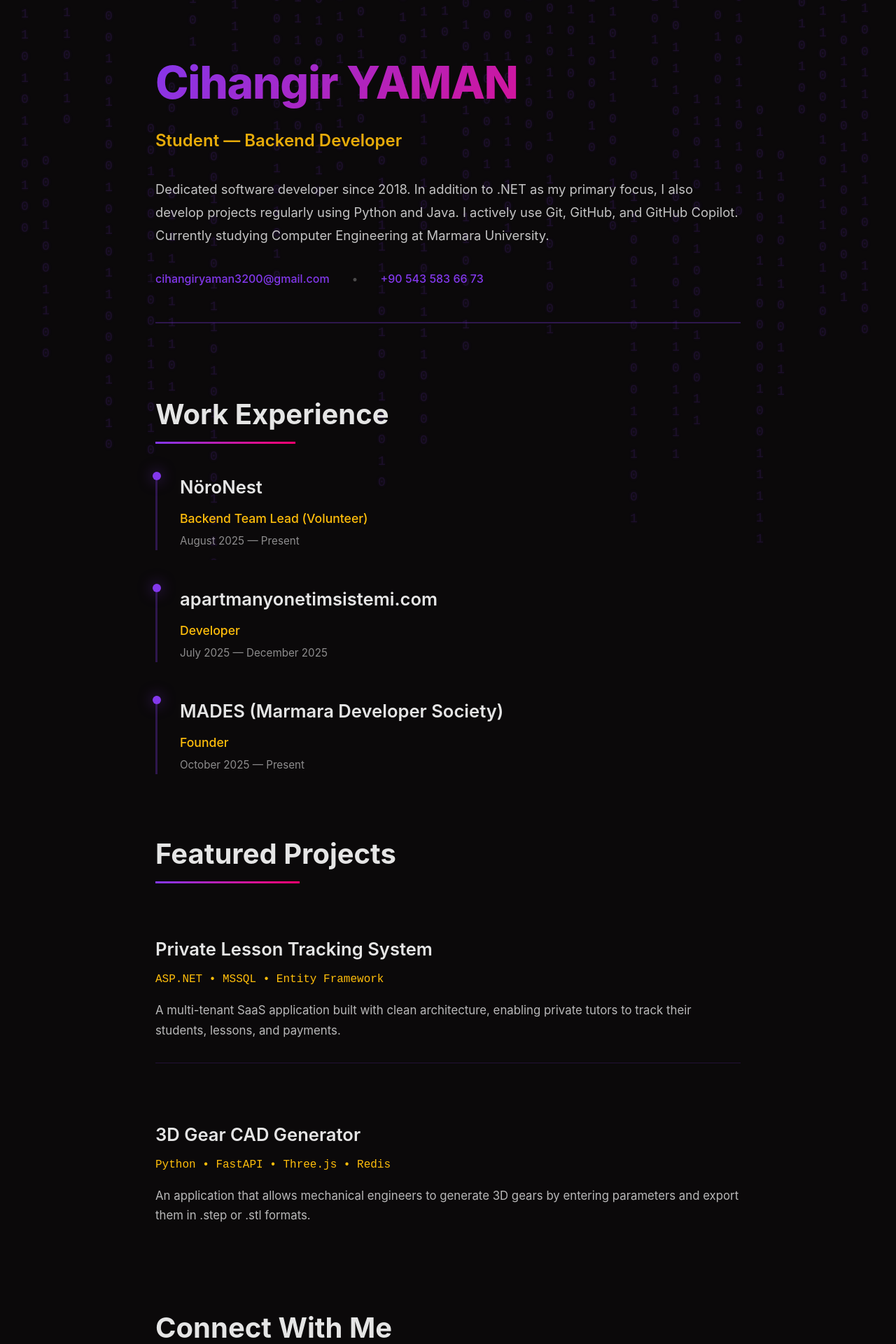
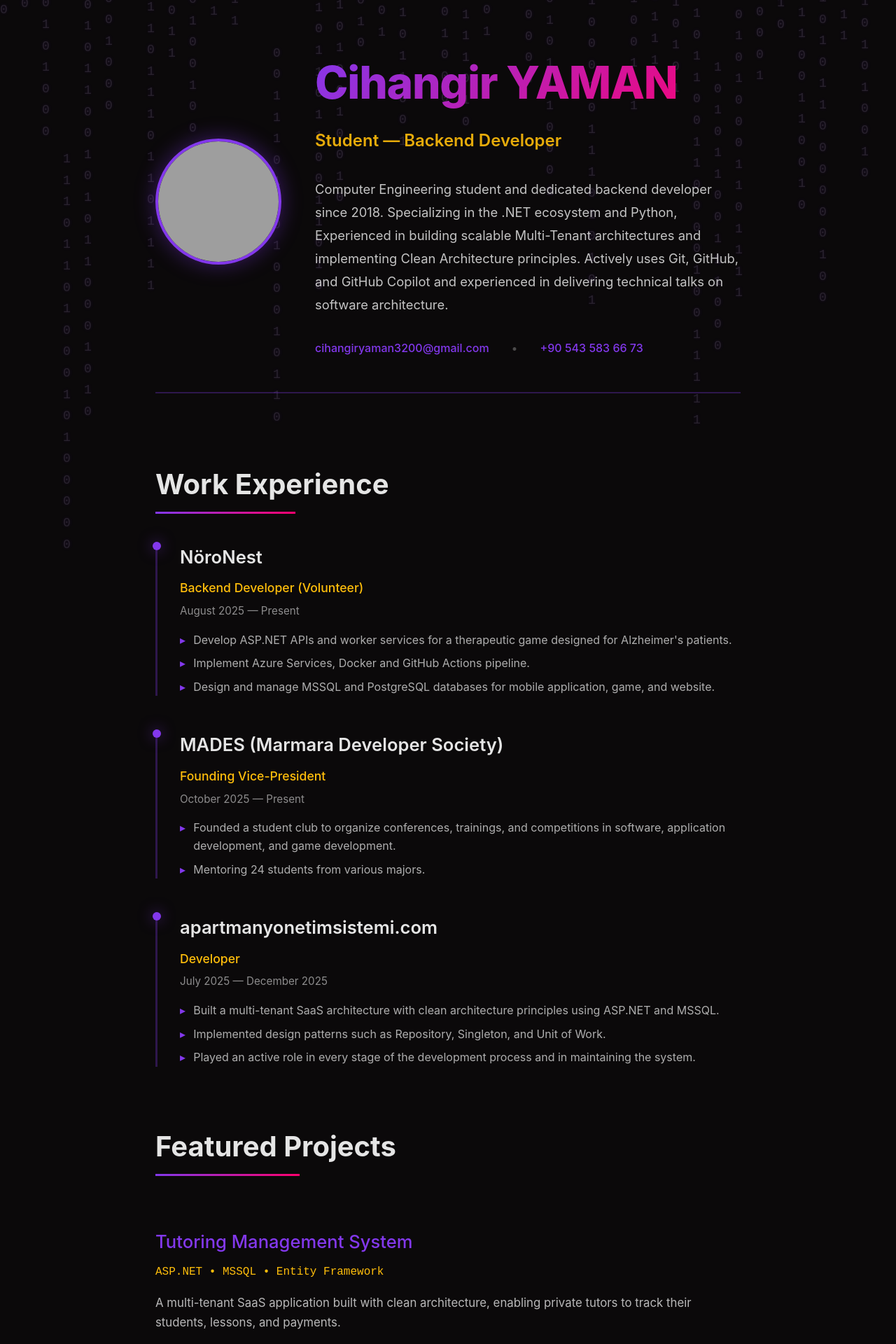
Before and after one commit to cihangiryaman/vps_demo, a FastAPI app: page / in a window 1280 px wide. Shown: the top 1920 px of the page at 70% size. Run offline with FastAPI, Linux system fonts and the light colour scheme; grey boxes are pictures that could not be loaded.

Commit message:
Revise hero section and experience/projects
Updated profile information and styling in the hero section. Added new experience and project details.

```diff
--- a/templates/index.html
+++ b/templates/index.html
@@ -38,7 +38,7 @@
             top: -100%;
             font-family: 'Courier New', monospace;
             font-size: 18px;
-            color: #8338EC;
+            color: #d3b4fa;
             opacity: 0.15;
             animation: fall linear infinite;
             text-shadow: 0 0 5px #8338EC;
@@ -64,6 +64,33 @@
             border-bottom: 2px solid rgba(131, 56, 236, 0.3);
             padding-bottom: 3rem;
             animation: fadeInUp 0.8s ease;
+        }
+
+        .hero-content {
+            display: flex;
+            align-items: center;
+            gap: 3rem;
+        }
+
+        .profile-photo {
+            width: 180px;
+            height: 180px;
+            border-radius: 50%;
+            object-fit: cover;
+            border: 4px solid #8338EC;
+            box-shadow: 0 0 30px rgba(131, 56, 236, 0.4);
+            flex-shrink: 0;
+            transition: all 0.3s ease;
+        }
+
+        .profile-photo:hover {
+            border-color: #FF006E;
+            box-shadow: 0 0 40px rgba(255, 0, 110, 0.5);
+            transform: scale(1.05);
+        }
+
+        .hero-text {
+            flex: 1;
         }
 
         .hero h1 {
@@ -208,6 +235,27 @@
             font-weight: 400;
         }
 
+        .experience-item .description {
+            margin-top: 1rem;
+            padding-left: 1.2rem;
+            list-style: none;
+        }
+
+        .experience-item .description li {
+            font-size: 1rem;
+            color: rgba(229, 229, 229, 0.75);
+            line-height: 1.6;
+            margin-bottom: 0.5rem;
+            position: relative;
+        }
+
+        .experience-item .description li::before {
+            content: '▸';
+            position: absolute;
+            left: -1.2rem;
+            color: #8338EC;
+        }
+
         /* Project Items */
         .project-item {
             margin-bottom: 3rem;
@@ -348,6 +396,20 @@
                 margin-bottom: 4rem;
             }
 
+            .hero-content {
+                flex-direction: column;
+                text-align: center;
+            }
+
+            .profile-photo {
+                width: 150px;
+                height: 150px;
+            }
+
+            .contact-info {
+                justify-content: center;
+            }
+
             .hero h1 {
                 font-size: 2.5rem;
             }
@@ -395,35 +457,58 @@
 <main>
     <!-- Hero Section -->
     <header class="hero">
+        <div class="hero-content">
+            <img src="Vesikalık-5.png" alt="Cihangir Yaman" class="profile-photo">
+            <div class="hero-text">
                 <h1>Cihangir YAMAN</h1>
         <p class="title">Student — Backend Developer</p>
         <p class="bio">
-            Dedicated software developer since 2018. In addition to .NET as my primary focus, I also develop projects regularly using Python and Java. I actively use Git, GitHub, and GitHub Copilot. Currently studying Computer Engineering at Marmara University.
-        </p>
+            Computer Engineering student and dedicated backend developer
+            since 2018. Specializing in the .NET ecosystem and Python,
+            Experienced in building scalable Multi-Tenant architectures and
+            implementing Clean Architecture principles. Actively uses Git, GitHub,
+            and GitHub Copilot and experienced in delivering technical talks on
+            software architecture.        </p>
         <div class="contact-info">
             <a href="mailto:cihangiryaman3200@gmail.com">cihangiryaman3200@gmail.com</a>
             <span class="separator">•</span>
             <a href="tel:+905435836673">+90 543 583 66 73</a>
             </div>
+        </div>
+        </div>
     </header>
 
     <!-- Work Experience -->
     <section>
-        <h2 class="section-title">Work Experience<h2>
+        <h2 class="section-title">Work Experience</h2>
         <div class="experience-item">
             <h3>NöroNest</h3>
-            <p class="role">Backend Team Lead (Volunteer)</p>
+            <p class="role">Backend Developer (Volunteer)</p>
             <p class="period">August 2025 — Present</p>
+            <ul class="description">
+                <li>Develop ASP.NET APIs and worker services for a therapeutic game designed for Alzheimer's patients.</li>
+                <li>Implement Azure Services, Docker and GitHub Actions pipeline.</li>
+                <li>Design and manage MSSQL and PostgreSQL databases for mobile application, game, and website.</li>
+            </ul>
+        </div>
+        <div class="experience-item">
+            <h3>MADES (Marmara Developer Society)</h3>
+            <p class="role">Founding Vice-President</p>
+            <p class="period">October 2025 — Present</p>
+            <ul class="description">
+                <li>Founded a student club to organize conferences, trainings, and competitions in software, application development, and game development.</li>
+                <li>Mentoring 24 students from various majors.</li>
+            </ul>
         </div>
         <div class="experience-item">
             <h3>apartmanyonetimsistemi.com</h3>
             <p class="role">Developer</p>
             <p class="period">July 2025 — December 2025</p>
-        </div>
-        <div class="experience-item">
-            <h3>MADES (Marmara Developer Society)</h3>
-            <p class="role">Founder</p>
-            <p class="period">October 2025 — Present</p>
+            <ul class="description">
+                <li>Built a multi-tenant SaaS architecture with clean architecture principles using ASP.NET and MSSQL.</li>
+                <li>Implemented design patterns such as Repository, Singleton, and Unit of Work.</li>
+                <li>Played an active role in every stage of the development process and in maintaining the system.</li>
+            </ul>
         </div>
     </section>
 
@@ -431,12 +516,12 @@
     <section>
         <h2 class="section-title">Featured Projects</h2>
         <div class="project-item">
-            <h3>Private Lesson Tracking System</h3>
+            <div class="contact-info"><h3><a href="https://github.com/cihangiryaman/TutoringManagementSystem">Tutoring Management System</a></h3></div>
             <p class="tech">ASP.NET • MSSQL • Entity Framework</p>
             <p>A multi-tenant SaaS application built with clean architecture, enabling private tutors to track their students, lessons, and payments.</p>
         </div>
         <div class="project-item">
-            <h3>3D Gear CAD Generator</h3>
+            <div class="contact-info"><h3><a href="https://github.com/cihangiryaman/3d_cad_gear_generator">3D CAD Gear Generator</a></h3></div>
             <p class="tech">Python • FastAPI • Three.js • Redis</p>
             <p>An application that allows mechanical engineers to generate 3D gears by entering parameters and export them in .step or .stl formats.</p>
         </div>
@@ -509,6 +594,10 @@
         const duration = Math.random() * 15 + 10;
         column.style.animationDuration = `${duration}s`;
 
+        // Random delay to stagger the start
+        const delay = Math.random() * 5;
+        column.style.animationDelay = `${delay}s`;
+
         // Create a string of random 1s and 0s
         let binaryString = '';
         const length = Math.floor(Math.random() * 15) + 10;
@@ -536,6 +625,5 @@
     }, 250);
 });
 </script>
-
 </body>
 </html>
```
Lines whose indentation alone changed are shown as unchanged.
